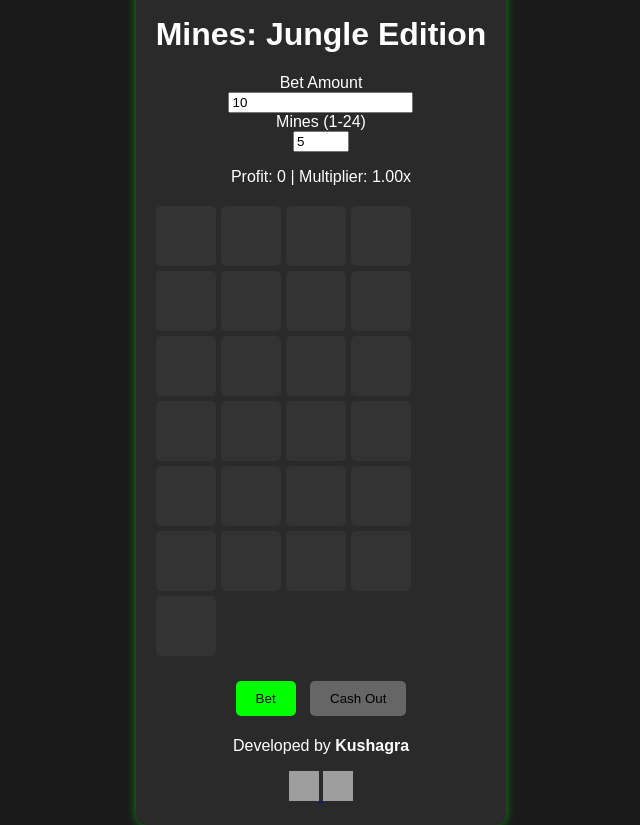
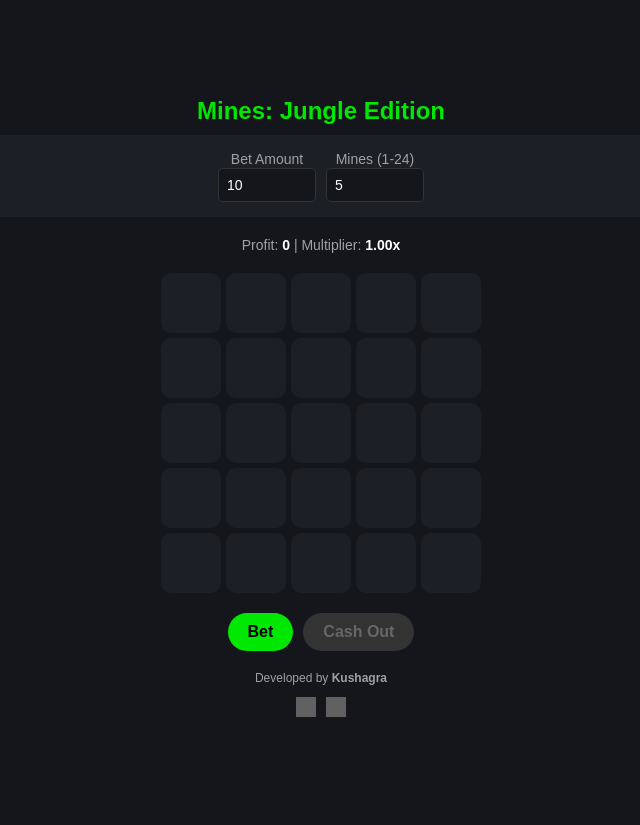
Before and after one commit to kushagra751/Treasure-Hunt, a Flask app: page / in a window 1280 px wide. Shown: the whole page, without its empty margins (319-959 px from the left). After the commit the page ends 717 px from the top, so only its background shows below. Run offline with Flask 2, Linux system fonts and the light colour scheme; grey boxes are pictures that could not be loaded.

Commit message:
Update styles.css

```diff
--- a/static/css/styles.css
+++ b/static/css/styles.css
@@ -1,66 +1,143 @@
 body {
-    background-color: #1a1a1a;
+    background-color: #14161b;
     color: #fff;
-    font-family: Arial, sans-serif;
+    font-family: 'Poppins', Arial, sans-serif;
     display: flex;
     justify-content: center;
     align-items: center;
-    height: 100vh;
+    min-height: 100vh;
     margin: 0;
+    padding: 20px;
+    box-sizing: border-box;
 }
 
 .game-container {
+    max-width: 800px;
+    width: 100%;
     text-align: center;
-    background: #2a2a2a;
-    padding: 20px;
+}
+
+h1 {
+    font-size: 24px;
+    margin-bottom: 10px;
+    color: #00e701;
+}
+
+.bet-section {
+    background: #1c1f26;
+    padding: 15px;
     border-radius: 10px;
-    box-shadow: 0 0 10px rgba(0, 255, 0, 0.5);
+    margin-bottom: 20px;
+    display: flex;
+    flex-wrap: wrap;
+    justify-content: center;
+    gap: 10px;
+}
+
+.bet-section label {
+    font-size: 14px;
+    color: #a1a1a1;
+}
+
+.bet-section input {
+    background: #14161b;
+    border: 1px solid #333;
+    color: #fff;
+    padding: 8px;
+    border-radius: 5px;
+    width: 80px;
+    font-size: 14px;
 }
 
 #grid {
     display: grid;
-    grid-template-columns: repeat(4, 60px);
+    grid-template-columns: repeat(5, 60px);
     gap: 5px;
+    justify-content: center;
     margin: 20px auto;
 }
 
 .tile {
     width: 60px;
     height: 60px;
-    background: #333;
+    background: #1c1f26;
     display: flex;
     align-items: center;
     justify-content: center;
     font-size: 24px;
     cursor: pointer;
-    border-radius: 5px;
+    border-radius: 10px;
+    transition: background 0.3s;
 }
 
 .tile.revealed {
     cursor: default;
-    background: #444;
+}
+
+.tile.safe {
+    background: #00e701;
+    color: #000;
+}
+
+.tile.mine {
+    background: #ff4444;
+}
+
+.controls {
+    display: flex;
+    justify-content: center;
+    gap: 10px;
+    margin-top: 20px;
 }
 
 button {
-    background: #00ff00;
+    background: #00e701;
     color: #000;
     border: none;
     padding: 10px 20px;
-    margin: 5px;
-    border-radius: 5px;
+    border-radius: 25px;
+    font-size: 16px;
+    font-weight: bold;
     cursor: pointer;
+    transition: background 0.3s;
 }
 
 button:disabled {
-    background: #666;
+    background: #333;
+    color: #666;
     cursor: not-allowed;
 }
 
-#settings, #legend, #scoreboard {
+button:hover:not(:disabled) {
+    background: #00cc00;
+}
+
+.stats {
     margin: 10px 0;
+    font-size: 14px;
+    color: #a1a1a1;
+}
+
+.stats span {
+    color: #fff;
+    font-weight: bold;
+}
+
+.about-developer {
+    margin-top: 20px;
+    font-size: 12px;
+    color: #a1a1a1;
+}
+
+.social-links {
+    display: flex;
+    justify-content: center;
+    gap: 10px;
+    margin-top: 5px;
 }
 
 .social-icon {
-    width: 30px;
-    height: 30px;
+    width: 20px;
+    height: 20px;
+    filter: invert(100%);
 }
```
